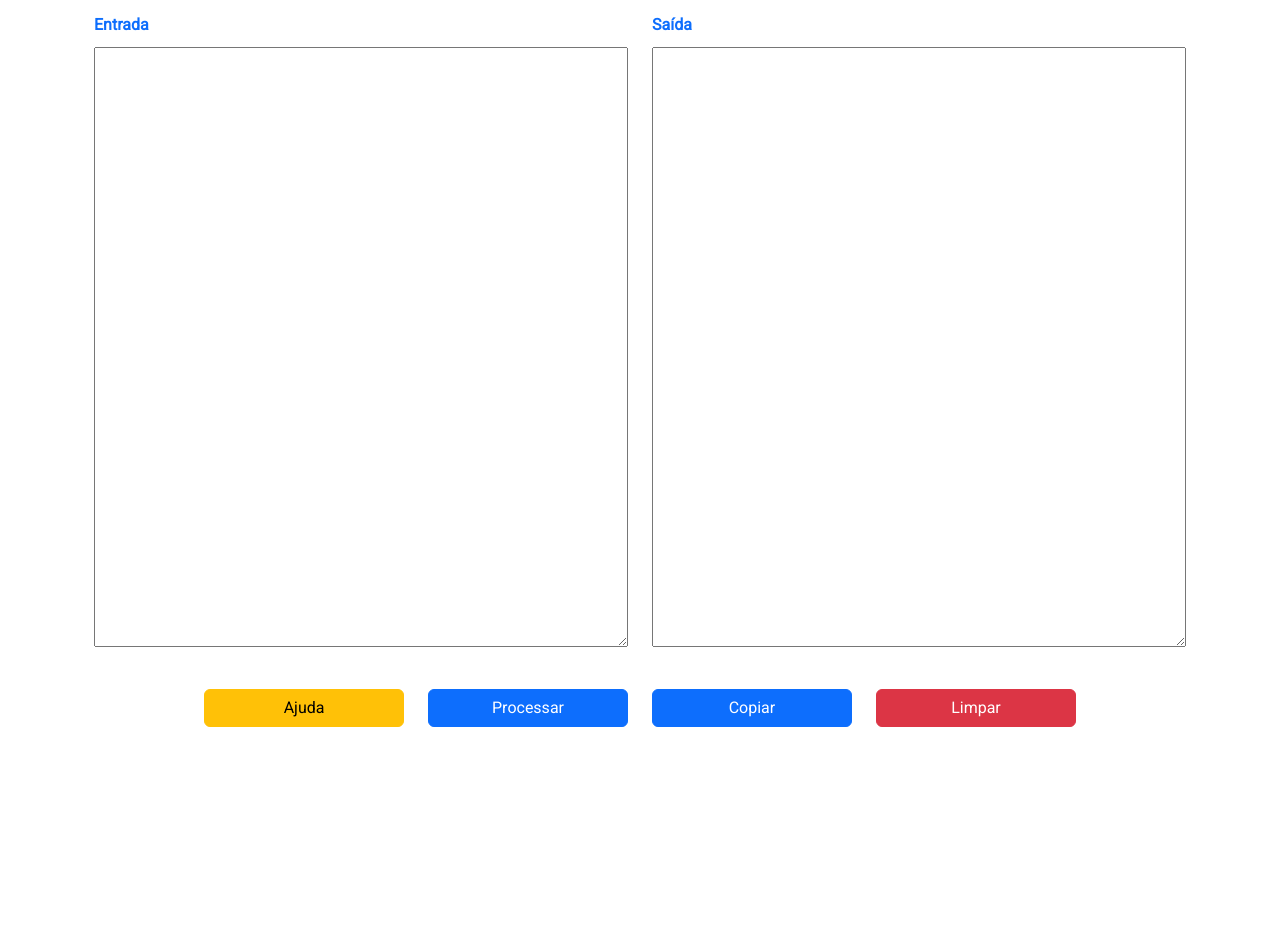
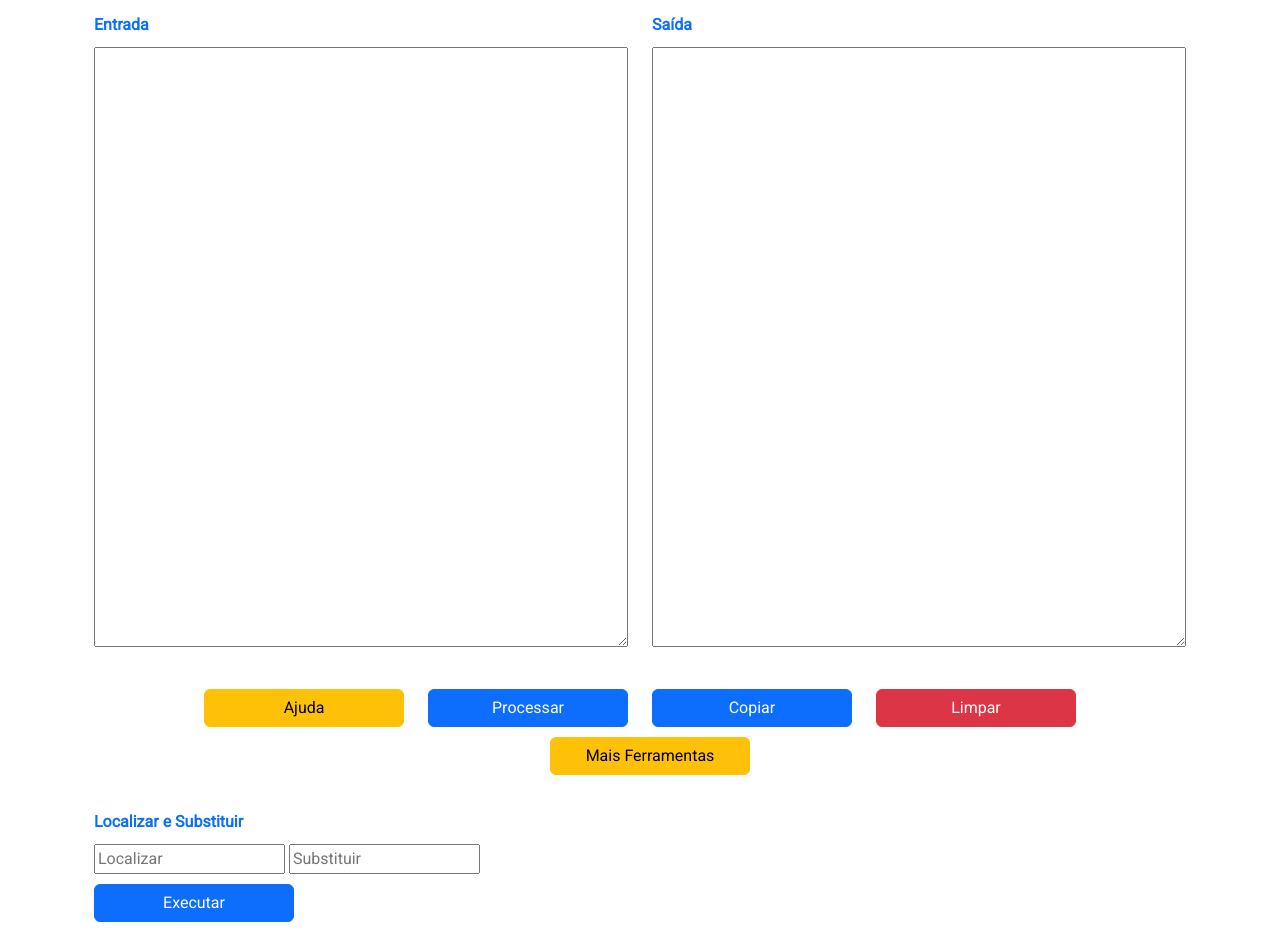
Before and after one commit to joelsonalves/moodle, a plain HTML site: page questionario.html in a window 1280 px wide. Shown: the part 208-1140 px from the top of the page. Before the commit the page ends 945 px from the top, so only its background shows below. Drawn offline with nearby package versions, Linux system fonts and the light colour scheme.

Commit message:
Add files via upload

```diff
--- a/questionario.html
+++ b/questionario.html
@@ -55,6 +55,15 @@
                     <button id="processar" class="btn btn-primary">Processar</button>
                     <button id="copiar" class="btn btn-primary">Copiar</button>
                     <button id="limpar" class="btn btn-danger">Limpar</button>
+                    <button id="mais-ferramentas" class="btn btn-warning">Mais Ferramentas</button>
+                </section>
+            </div>
+            <div class="row mais-ferramentas">
+                <section class="col-6 localizar-e-substituir">
+                    <label>Localizar e Substituir</label>
+                    <input type="text" placeholder="Localizar"></input>
+                    <input type="text" placeholder="Substituir"></input>
+                    <button class='btn btn-primary'>Executar</button>
                 </section>
             </div>
         </div>
```
